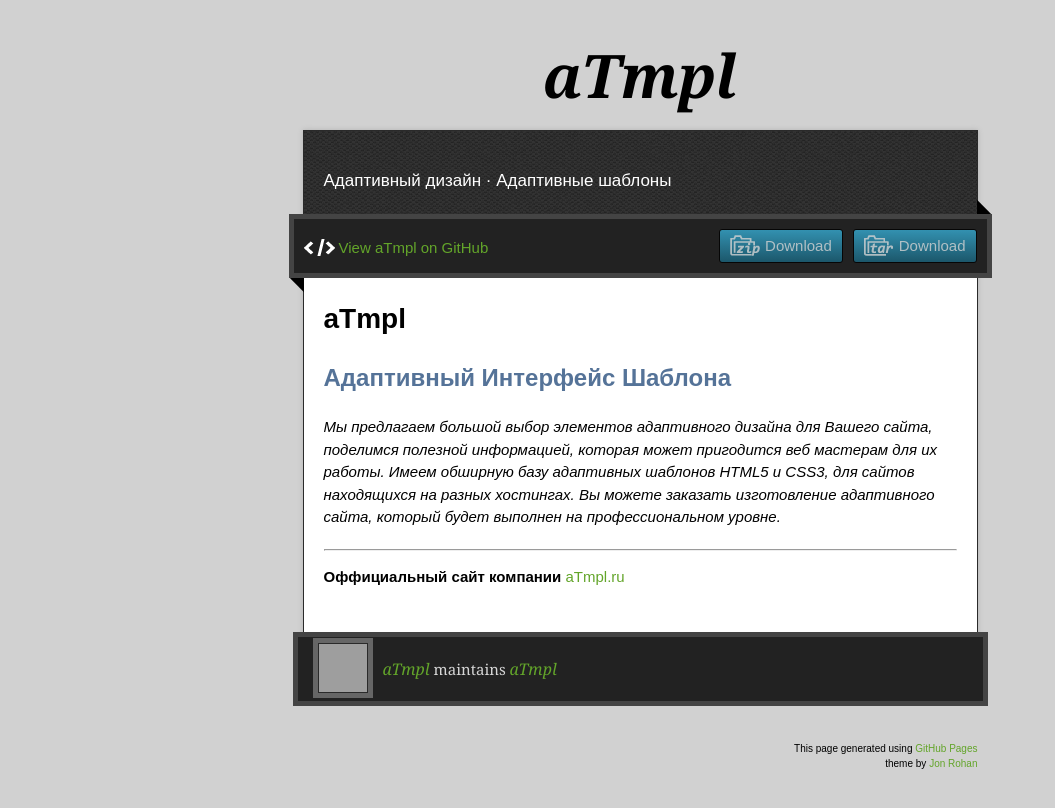
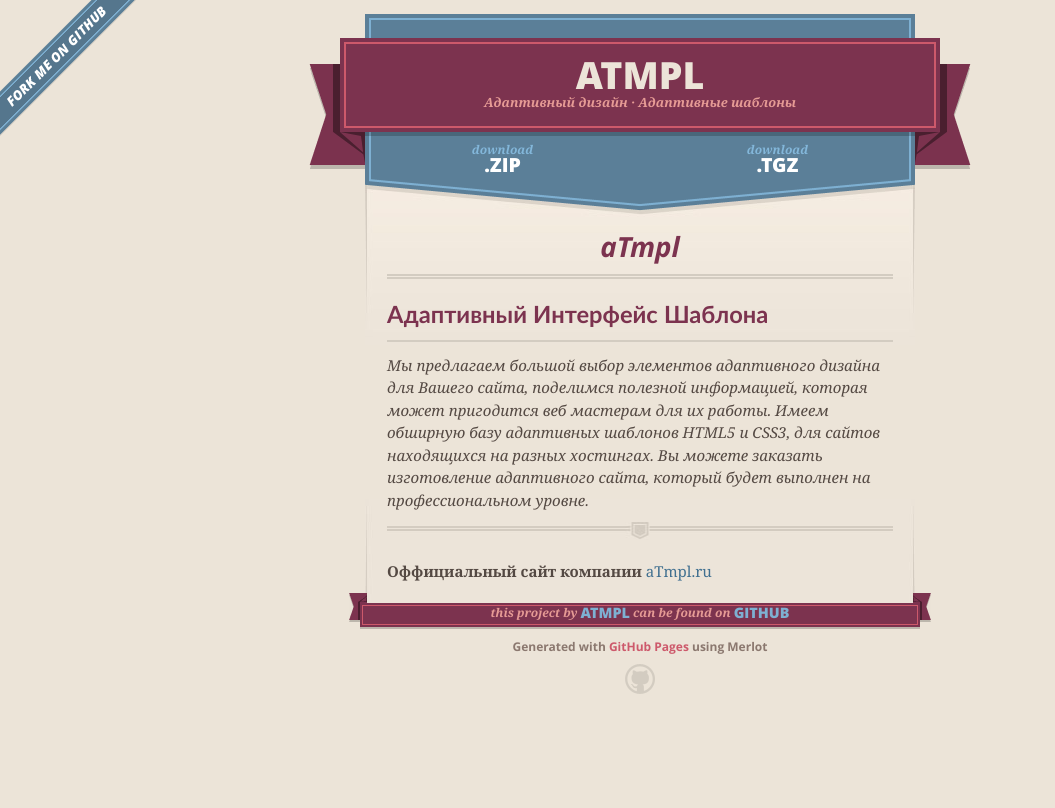
Before and after one commit to aTmpl/aTmpl, a plain HTML site: page index.html in a window 1280 px wide. Shown: the whole page, without its empty margins (0-1055 px from the left). Drawn offline with nearby package versions, Linux system fonts and the light colour scheme; grey boxes are pictures that could not be loaded.

Commit message:
Create gh-pages branch via GitHub

```diff
--- a/index.html
+++ b/index.html
@@ -1,41 +1,51 @@
-<!doctype html>
-<!-- The Time Machine GitHub pages theme was designed and developed by Jon Rohan, on Feb 7, 2012. -->
-<!-- Follow him for fun. http://twitter.com/jonrohan. Tail his code on http://github.com/jonrohan -->
+<!DOCTYPE html>
 <html>
   <head>
-  <meta charset="utf-8">
-  <meta http-equiv="X-UA-Compatible" content="IE=edge,chrome=1">
+    <meta charset='utf-8'>
+    <meta http-equiv="X-UA-Compatible" content="chrome=1">
+    <meta name="viewport" content="width=640">
 
-  <link rel="stylesheet" href="stylesheets/stylesheet.css" media="screen">
+    <link rel="stylesheet" href="stylesheets/core.css" media="screen">
+    <link rel="stylesheet" href="stylesheets/mobile.css" media="handheld, only screen and (max-device-width:640px)">
     <link rel="stylesheet" href="stylesheets/pygment_trac.css">
+
+    <script type="text/javascript" src="javascripts/modernizr.js"></script>
     <script type="text/javascript" src="https://ajax.googleapis.com/ajax/libs/jquery/1.7.1/jquery.min.js"></script>
-  <script type="text/javascript" src="javascripts/script.js"></script>
-
-  <title>aTmpl</title>
-  <meta name="description" content="Адаптивный дизайн · Адаптивные шаблоны">
-
-  <meta name="viewport" content="width=device-width,initial-scale=1">
-
+    <script type="text/javascript" src="javascripts/headsmart.min.js"></script>
+    <script type="text/javascript">
+      $(document).ready(function () {
+        $('#main_content').headsmart()
+      })
+    </script>
+    <title>aTmpl by aTmpl</title>
   </head>
 
   <body>
+    <a id="forkme_banner" href="https://github.com/aTmpl/aTmpl">View on GitHub</a>
+    <div class="shell">
 
-  <div class="wrapper">
       <header>
-      <h1 class="title">aTmpl</h1>
+        <span class="ribbon-outer">
+          <span class="ribbon-inner">
+            <h1>aTmpl</h1>
+            <h2>Адаптивный дизайн · Адаптивные шаблоны</h2>
+          </span>
+          <span class="left-tail"></span>
+          <span class="right-tail"></span>
+        </span>
       </header>
-    <div id="container">
-      <p class="tagline">Адаптивный дизайн · Адаптивные шаблоны</p>
-      <div id="main" role="main">
-        <div class="download-bar">
-        <div class="inner">
-          <a href="https://github.com/aTmpl/aTmpl/tarball/master" class="download-button tar"><span>Download</span></a>
-          <a href="https://github.com/aTmpl/aTmpl/zipball/master" class="download-button zip"><span>Download</span></a>
-          <a href="https://github.com/aTmpl/aTmpl" class="code">View aTmpl on GitHub</a>
-        </div>
-        <span class="blc"></span><span class="trc"></span>
-        </div>
-        <article class="markdown-body">
+
+      <section id="downloads">
+        <span class="inner">
+          <a href="https://github.com/aTmpl/aTmpl/zipball/master" class="zip"><em>download</em> .ZIP</a><a href="https://github.com/aTmpl/aTmpl/tarball/master" class="tgz"><em>download</em> .TGZ</a>
+        </span>
+      </section>
+
+
+      <span class="banner-fix"></span>
+
+
+      <section id="main_content">
         <h1>
 <a id="atmpl" class="anchor" href="#atmpl" aria-hidden="true"><span class="octicon octicon-link"></span></a>aTmpl</h1>
 
@@ -47,24 +57,20 @@
 <hr>
 
 <p><strong>Оффициальный сайт компании</strong> <a href="http://atmpl.ru">aTmpl.ru</a></p>
-        </article>
-      </div>
-    </div>
+      </section>
+
       <footer>
-      <div class="owner">
-      <p><a href="https://github.com/aTmpl" class="avatar"><img src="https://avatars0.githubusercontent.com/u/8860728?v=2&amp;s=60" width="48" height="48"></a> <a href="https://github.com/aTmpl">aTmpl</a> maintains <a href="https://github.com/aTmpl/aTmpl">aTmpl</a></p>
+        <span class="ribbon-outer">
+          <span class="ribbon-inner">
+            <p>this project by <a href="https://github.com/aTmpl">aTmpl</a> can be found on <a href="https://github.com/aTmpl/aTmpl">GitHub</a></p>
+          </span>
+          <span class="left-tail"></span>
+          <span class="right-tail"></span>
+        </span>
+        <p>Generated with <a href="http://pages.github.com">GitHub Pages</a> using Merlot</p>
+        <span class="octocat"></span>
+      </footer>
 
-
-      </div>
-      <div class="creds">
-        <small>This page generated using <a href="http://pages.github.com/">GitHub Pages</a><br>theme by <a href="https://twitter.com/jonrohan/">Jon Rohan</a></small>
-      </div>
-    </footer>
-  </div>
-  <div class="current-section">
-    <a href="#top">Scroll to top</a>
-    <a href="https://github.com/aTmpl/aTmpl/tarball/master" class="tar">tar</a><a href="https://github.com/aTmpl/aTmpl/zipball/master" class="zip">zip</a><a href="" class="code">source code</a>
-    <p class="name"></p>
     </div>
 
               <script type="text/javascript">
```
Lines whose indentation alone changed are shown as unchanged.
